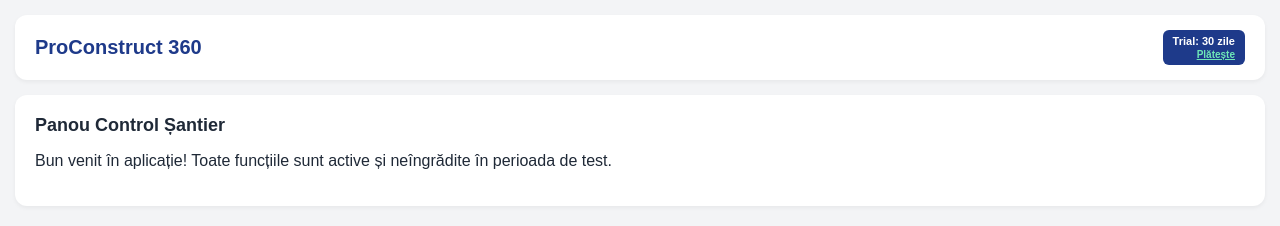
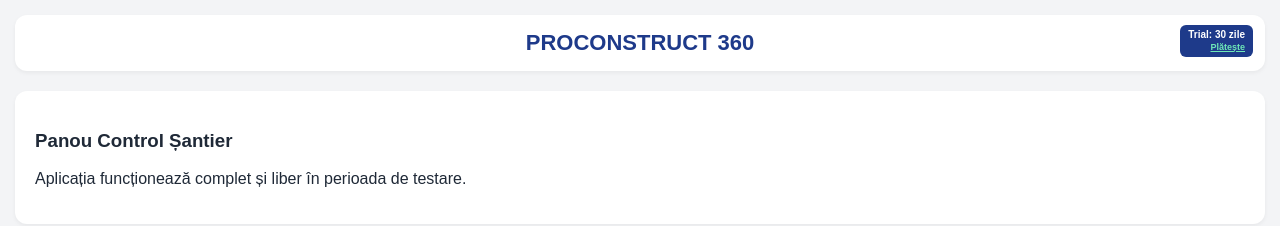
Before and after one commit to xlpakito69-sys/Proconstruc-app, a website: page www/index.html in a window 1280 px wide. Drawn offline with Linux system fonts and the light colour scheme.

Commit message:
Add clean trial countdown badge precisely in top right corner of header

```diff
--- a/www/index.html
+++ b/www/index.html
@@ -15,67 +15,65 @@
             padding: 15px;
             color: #1f2937;
         }
+        /* Antet stilizat exact ca în aplicația ta reală */
         .app-header {
-            display: flex;
-            justify-content: space-between;
-            align-items: center;
+            position: relative;
             background: #ffffff;
             padding: 15px 20px;
             border-radius: 12px;
             box-shadow: 0 2px 4px rgba(0,0,0,0.05);
-            margin-bottom: 15px;
+            margin-bottom: 20px;
+            text-align: center;
         }
         .app-header h1 {
             color: #1e3a8a;
-            font-size: 20px;
+            font-size: 22px;
             margin: 0;
+            font-weight: bold;
         }
-        /* Contorul mic și discret din dreapta sus */
-        .trial-box {
+        /* Numărătoarea inversă fixată curat în colțul din dreapta sus al antetului */
+        .trial-badge-corner {
+            position: absolute;
+            top: 10px;
+            right: 12px;
             background: #1e3a8a;
             color: #fff;
-            padding: 5px 10px;
+            padding: 4px 8px;
             border-radius: 6px;
-            font-size: 11px;
+            font-size: 10px;
             font-weight: bold;
             text-align: right;
+            line-height: 1.2;
         }
-        .trial-box a {
+        .trial-badge-corner a {
             color: #6ee7b7;
             text-decoration: underline;
             display: block;
-            font-size: 10px;
-            margin-top: 2px;
+            font-size: 9px;
+            margin-top: 1px;
         }
         .main-card {
             background: #ffffff;
             padding: 20px;
             border-radius: 12px;
             box-shadow: 0 2px 4px rgba(0,0,0,0.05);
-            margin-bottom: 15px;
-        }
-        .main-card h2 {
-            font-size: 18px;
-            color: #1f2937;
-            margin-top: 0;
         }
     </style>
 </head>
 <body>
 
-    <!-- Antetul aplicației cu titlul și contorul discret -->
+    <!-- Antetul principal cu numărătoarea în colțul din dreapta sus -->
     <div class="app-header">
-        <h1>ProConstruct 360</h1>
-        <div class="trial-box">
-            <span>Trial: <span id="days-left">30</span> zile</span>
+        <h1>PROCONSTRUCT 360</h1>
+        <div class="trial-badge-corner">
+            <span>Trial: <strong id="days-left">30</strong> zile</span>
             <a href="https://paypal.me/allex23a" target="_blank">Plătește</a>
         </div>
     </div>
 
-    <!-- Conținutul principal al aplicației (complet deblocat și funcțional) -->
     <div class="main-card">
-        <h2>Panou Control Șantier</h2>
-        <p>Bun venit în aplicație! Toate funcțiile sunt active și neîngrădite în perioada de test.</p>
+        <h3>Panou Control Șantier</h3>
+        <p>Aplicația funcționează complet și liber în perioada de testare.</p>
     </div>
 
     <script>
```
